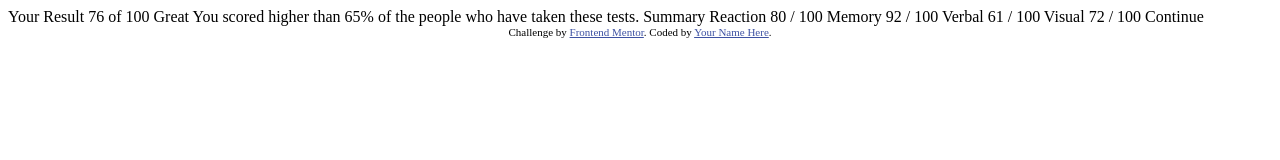
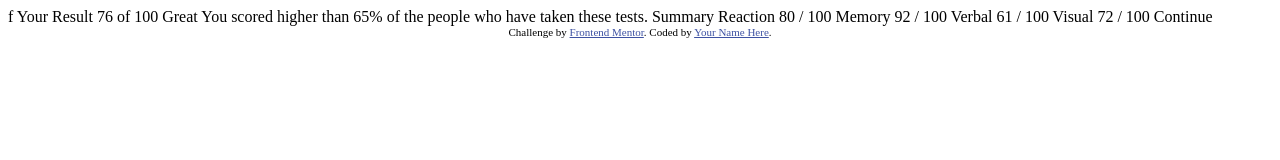
Before and after one commit to victorjudysen/results-summary, a plain HTML site: page index.html in a window 1280 px wide. Drawn offline with Linux system fonts and the light colour scheme.

Commit message:
Update index.html

```diff
--- a/index.html
+++ b/index.html
@@ -15,7 +15,7 @@
   </style>
 </head>
 <body>
-
+    f
   Your Result
   76
   of 100
```
